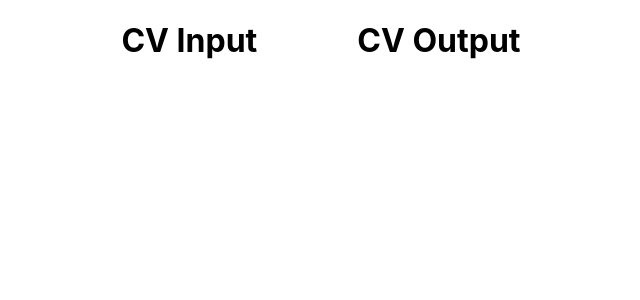
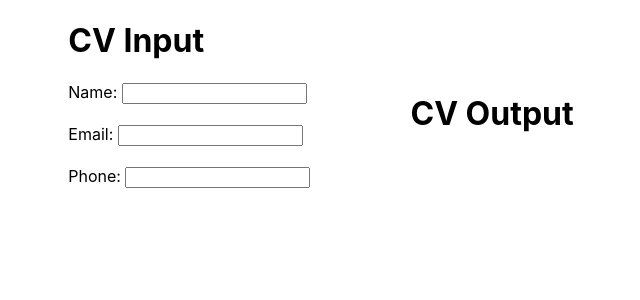
Before and after one commit to blevinspercussion/cv-application-with-hooks, a React (Create React App) app: page / in a window 1280 px wide. Shown: the top 300 px of the page, without its empty margins (369-1009 px from the left). Built offline with nearby package versions, Linux system fonts and the light colour scheme.

Commit message:
finished logic for GeneralInfo component

```diff
--- a/src/App.js
+++ b/src/App.js
@@ -2,8 +2,8 @@ import React, { useState } from "react";
 import GeneralInfo from "./components/GeneralInfo";
 import EducationInfo from "./components/EducationInfo";
 import Resume from "./components/Resume";
+import ExperienceInfo from "./components/ExperienceInfo";
 import "./App.css";
-import ExperienceInfo from "./components/ExperienceInfo";
 
 const App = () => {
   // Initialize state
--- a/src/components/GeneralInfo.js
+++ b/src/components/GeneralInfo.js
@@ -1,7 +1,44 @@
 import React from "react";
 
-const GeneralInfo = () => {
-  return <div></div>;
+const GeneralInfo = ({
+  fullName,
+  email,
+  phone,
+  handleName,
+  handleEmail,
+  handlePhone,
+}) => {
+  const handleNameChange = (e) => {
+    handleName(e.target.value);
+  };
+  const handleEmailChange = (e) => {
+    handleEmail(e.target.value);
+  };
+  const handlePhoneChange = (e) => {
+    handlePhone(e.target.value);
+  };
+
+  return (
+    <div>
+      <form>
+        <label>Name: </label>
+        <input onChange={handleNameChange}></input>
+        <br />
+        <br />
+        <label>Email: </label>
+        <input type={email} onChange={handleEmailChange}></input>
+        <br />
+        <br />
+        <label>Phone: </label>
+        <input type={phone} onChange={handlePhoneChange}></input>
+        <br />
+        <br />
+      </form>
+      <h3>{fullName}</h3>
+      <h3>{email}</h3>
+      <h3>{phone}</h3>
+    </div>
+  );
 };
 
 export default GeneralInfo;
```
